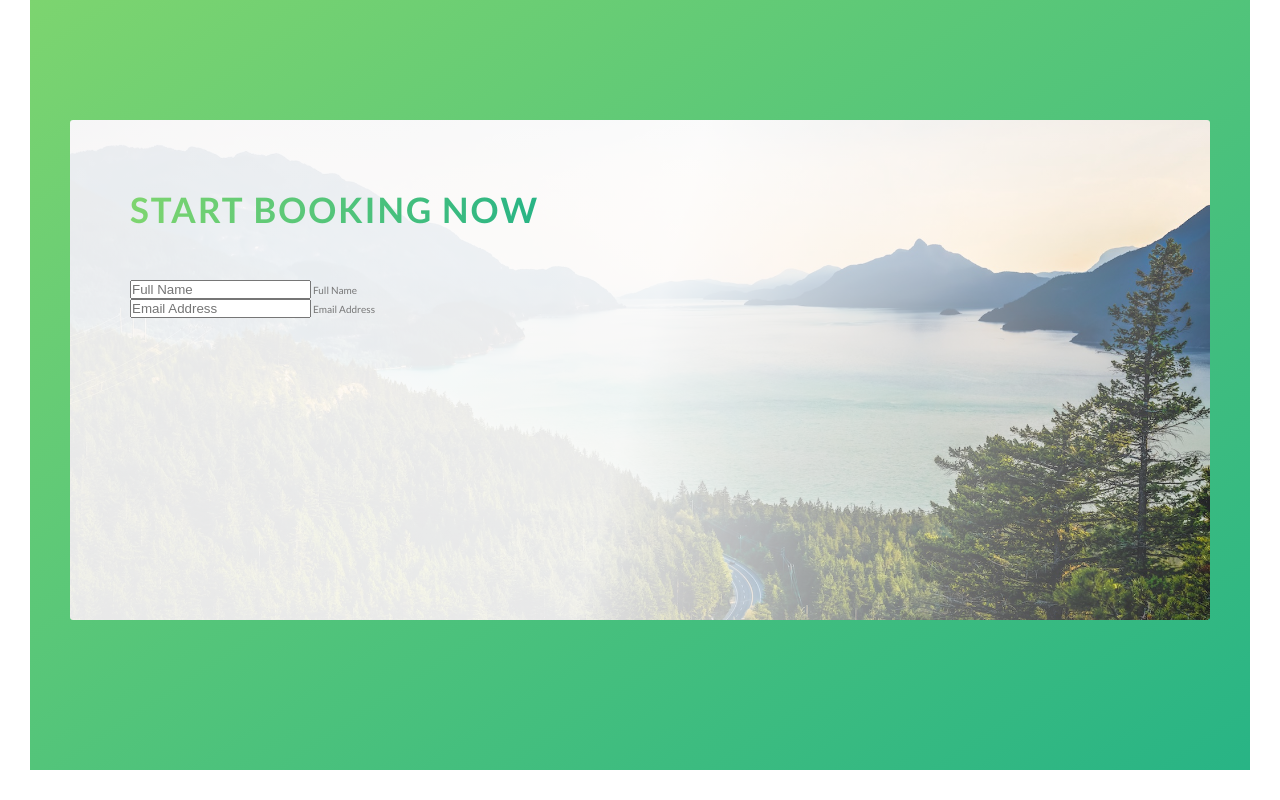
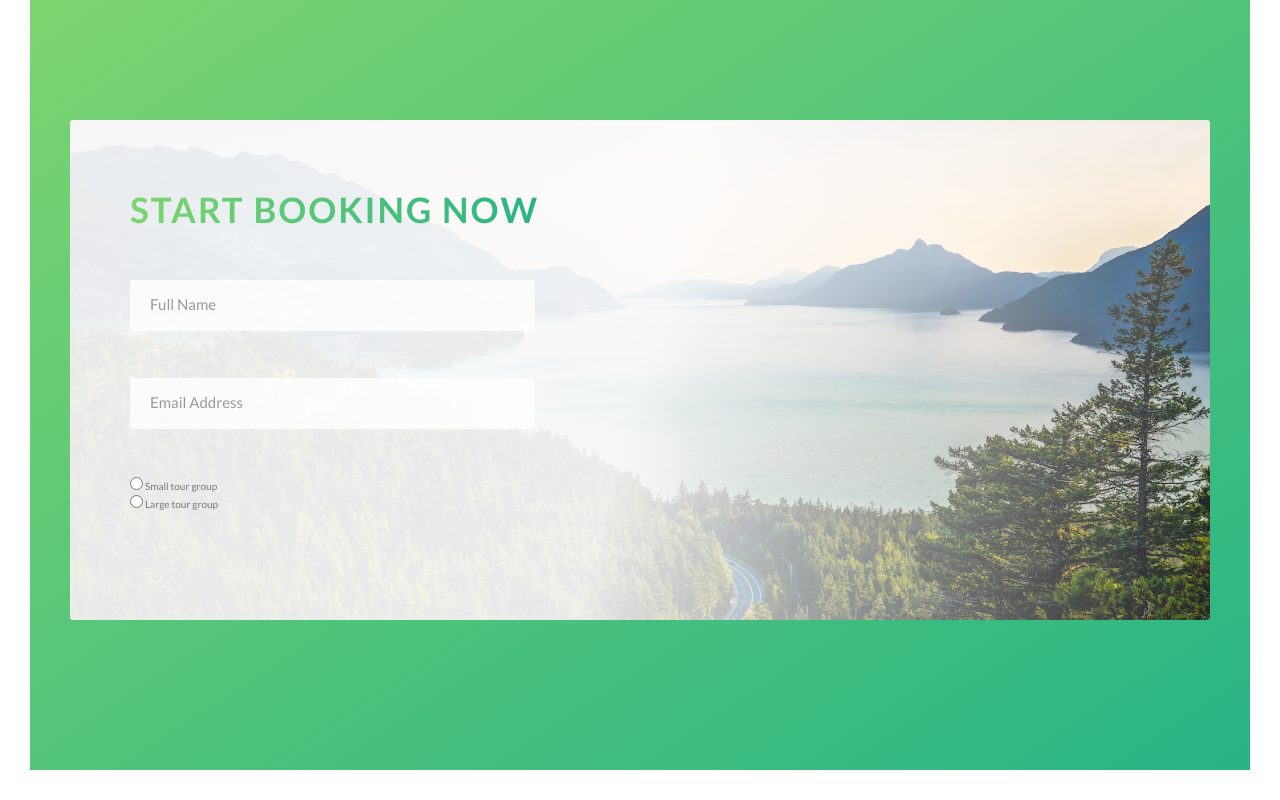
Before and after one commit to zerolxy612/Natours, a website: page index.html in a window 1280 px wide. Shown: the part 4687-5487 px from the top of the page. Drawn offline with Linux system fonts and the light colour scheme.

Commit message:
'表单组件构建'

```diff
--- a/index.html
+++ b/index.html
@@ -310,7 +310,7 @@
                     id="name"
                     required
                   />
-                  <label for="name" class="label__form">Full Name</label>
+                  <label for="name" class="form__label">Full Name</label>
                 </div>
 
                 <div class="form__group">
@@ -321,7 +321,34 @@
                     id="email"
                     required
                   />
-                  <label for="email" class="label__form">Email Address</label>
+                  <label for="email" class="form__label">Email Address</label>
+                </div>
+                <div class="form__group">
+                  <div class="form__radio-group">
+                    <input
+                      type="radio"
+                      class="form__radio-input"
+                      id="small"
+                      name="size"
+                    />
+                    <label for="small" class="form__radio-label">
+                      <span class="form__radio-button"></span>
+                      Small tour group</label
+                    >
+                  </div>
+
+                  <div class="form__radio-group">
+                    <input
+                      type="radio"
+                      class="form__radio-input"
+                      id="large"
+                      name="size"
+                    />
+                    <label for="large" class="form__radio-label">
+                      <span class="form__radio-button"></span>
+                      Large tour group</label
+                    >
+                  </div>
                 </div>
               </form>
             </div>
--- /dev/null
+++ b/sass/components/_form.scss
@@ -0,0 +1,53 @@
+.form {
+  &__group:not(:last-child) {
+    margin-bottom: 2rem;
+  }
+  &__input {
+    font-size: 1.5rem;
+    font-family: inherit;
+    color: inherit;
+    padding: 1.5rem 2rem;
+    border-radius: 2px;
+    background-color: rgba($color-white, 0.8);
+    border: none;
+    border-bottom: 3px solid transparent;
+    width: 90%;
+    display: block;
+    transition: all 0.3s;
+
+    &:focus {
+      outline: none;
+      box-sizing: 0 1rem 2rem rgba($color-black, 0.1);
+      border-bottom: 3px solid $color-primary;
+    }
+
+    &:focus:invalid {
+      border-bottom: 3px solid $color-secondary-dark;
+    }
+
+    &::-webkit-input-placeholder {
+      color: $color-grey-dark-2;
+    }
+  }
+
+  &__label {
+    font-size: 1.2rem;
+    font-weight: 700;
+    margin-left: 2rem;
+    margin-top: 0.7rem;
+    display: block;
+    transition: all 0.3s;
+  }
+  // 兄弟选择器 +选择相邻兄弟元素 ~选择一般兄弟元素
+  // 在输入框输入文字后label标签显示
+  &__input:placeholder-shown + &__label {
+    opacity: 0;
+    visibility: hidden;
+    transform: translateY(-4rem);
+  }
+
+  &__radio-group {
+    display: inline-block;
+    width: 50%;
+  }
+}
--- a/sass/main.scss
+++ b/sass/main.scss
@@ -16,6 +16,7 @@
 @import 'components/card';
 @import 'components/composition';
 @import 'components/feature-box';
+@import 'components/form';
 @import 'components/story'; /*
 COLORS:
 
```
Also changed, not shown: css/style.css.
